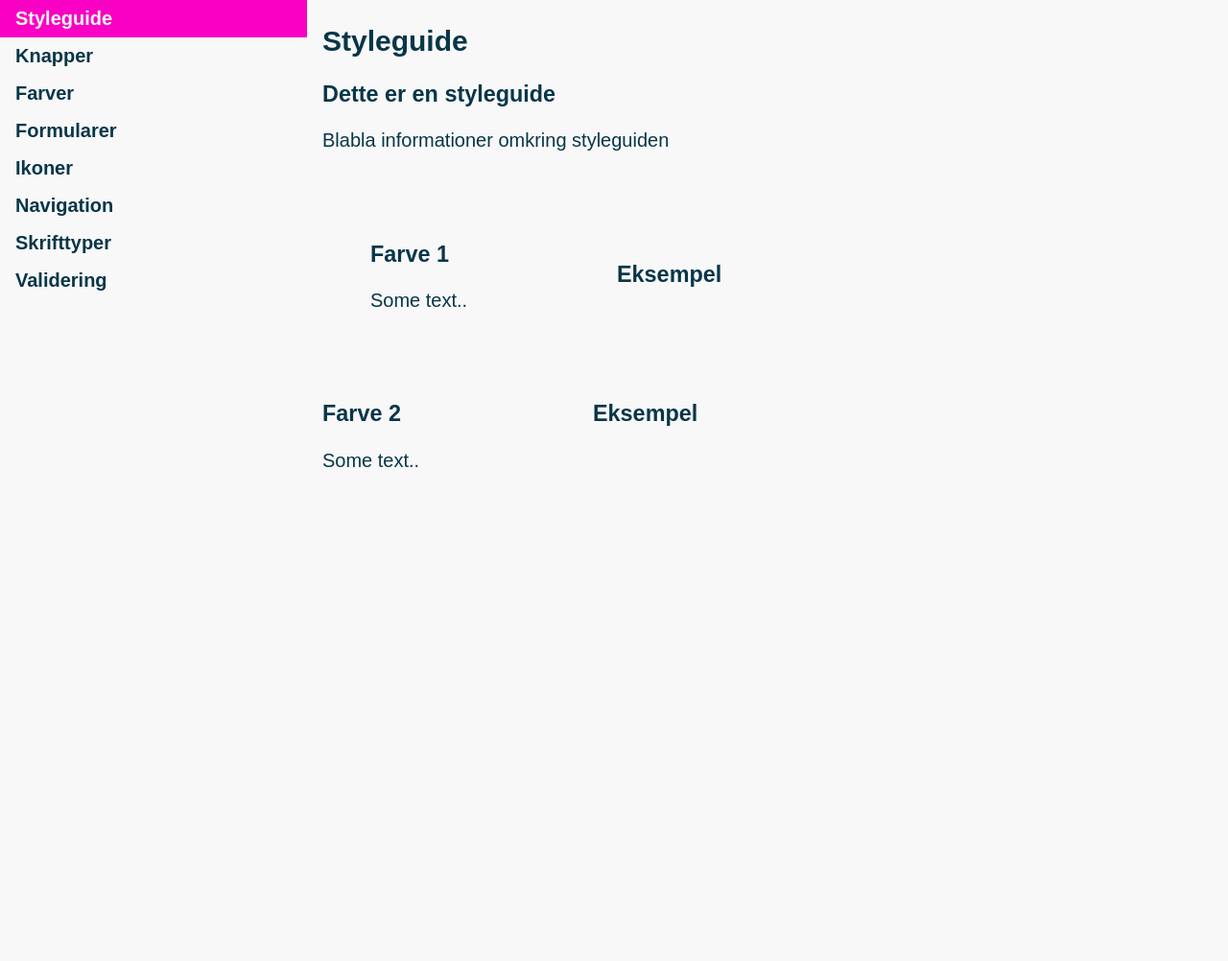
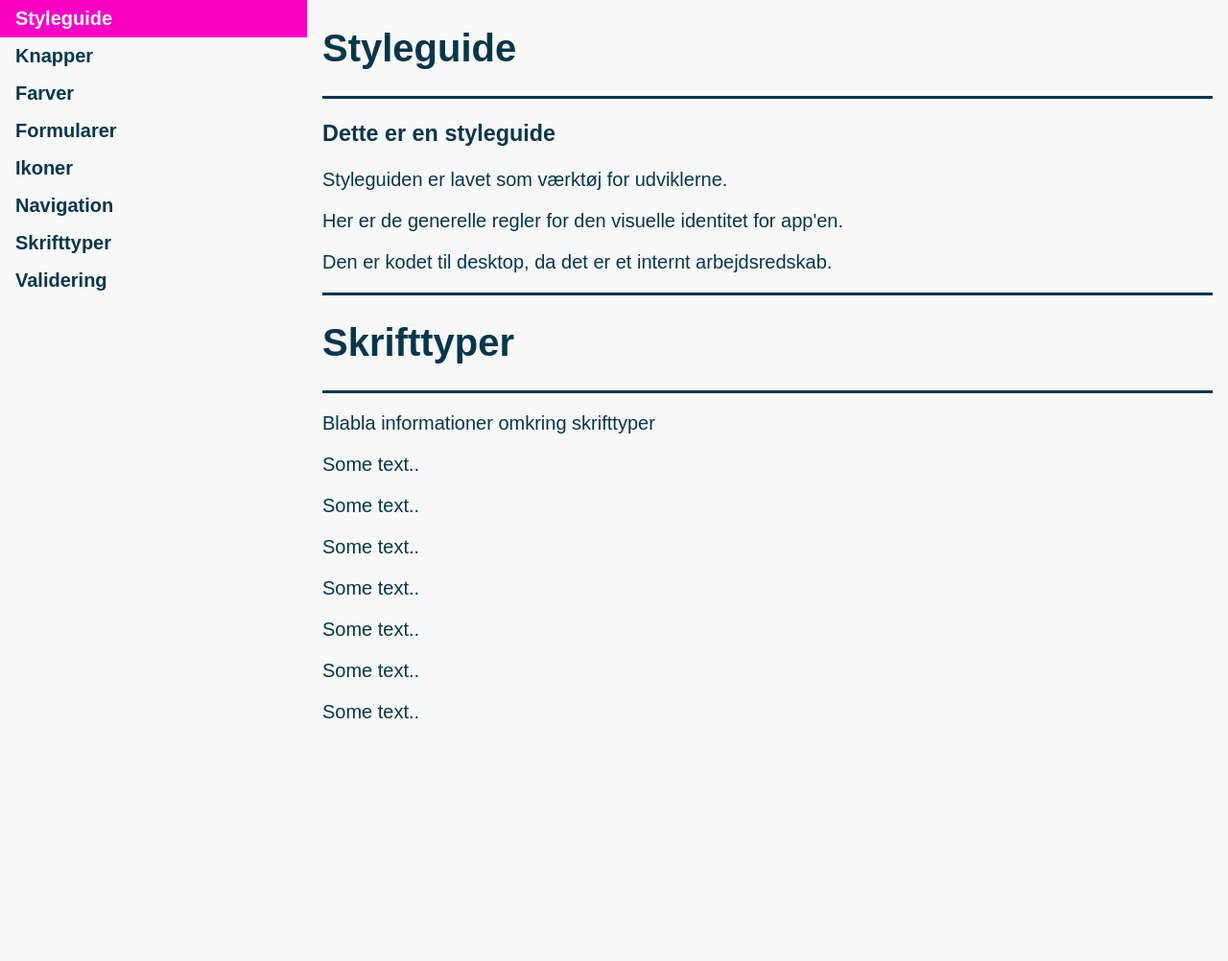
Before and after one commit to Artaey/JumpingFun, a PHP site: page /styleguide/styleguide.html in a window 1280 px wide. Shown: the whole page at 96% size. Run offline with PHP 8.4, Linux system fonts and the light colour scheme.

Commit message:
Overskrifter ændret med border bottom

```diff
--- a/css/styleguide.css
+++ b/css/styleguide.css
@@ -313,4 +313,10 @@ li a:hover:not(.active) {
 
 #aarskort {
   width: 100px;
+}
+
+/*buttons.html - styling af divboks for farver slut*/
+/*type.html - styling af divboks for skrifttyper start*/
+.typediv {
+  border-top: 3px solid #083649;
 }/*# sourceMappingURL=styleguide.css.map */
--- a/css/styleguide.scss
+++ b/css/styleguide.scss
@@ -110,7 +110,6 @@ body {
 /*colors.html - styling af divboks for farver slut*/
 
 /*buttons.html - styling af divboks for farver start*/
-
 .knapper {
   display: flex;
   justify-content: center;
@@ -131,3 +130,9 @@ body {
 #aarskort {
   width: 100px;
 }
+/*buttons.html - styling af divboks for farver slut*/
+
+/*type.html - styling af divboks for skrifttyper start*/
+.typediv{
+  border-top: 3px solid $bluedark;
+}
--- a/styleguide/buttons.html
+++ b/styleguide/buttons.html
@@ -22,9 +22,8 @@
     </ul>
 
     <div id="struktur">
-        <h2>Styleguide</h2>
-        <h3>Knapper</h3>
-        <p>Blabla informationer omkring de anvendte knapper </p>
+        <h1>Knapper</h1>
+        <div class="typediv"></div>
 
         <h3>Knapper på login-siden</h3>
         <div class="row">
--- a/styleguide/colors.html
+++ b/styleguide/colors.html
@@ -20,9 +20,8 @@
   </ul>
 
 <div id="struktur">
-<h2>Styleguide</h2>
-<h3>Farver</h3>
-<p>Blabla informationer omkring de anvendte farver </p>
+<h1>Farver</h1>
+<div class="typediv">
 
 <div class="row">
     <div class="column">
--- a/styleguide/forms.html
+++ b/styleguide/forms.html
@@ -21,8 +21,9 @@
     </ul>
 
         <div id="struktur">
-        <h2>Styleguide</h2>
-        <h3>Formularer</h3>
+        <h1>Formularer</h1>
+        <div class="typediv">
+
         <p>Blabla informationer omkring formularer </p>
         <p>Some text..</p>
         <p>Some text..</p>
--- a/styleguide/icons.html
+++ b/styleguide/icons.html
@@ -21,8 +21,9 @@
     </ul>
 
         <div id="struktur">
-        <h2>Styleguide</h2>
-        <h3>Ikoner</h3>
+        <h1>Ikoner</h1>
+        <div class="typediv">
+
         <p>Blabla informationer omkring ikoner </p>
         <p>Some text..</p>
         <p>Some text..</p>
--- a/styleguide/navigation.html
+++ b/styleguide/navigation.html
@@ -21,8 +21,9 @@
     </ul>
 
         <div id="struktur">
-        <h2>Styleguide</h2>
-        <h3>Navigation</h3>
+        <h1>Navigation</h1>
+        <div class="typediv">
+
         <p>Blabla informationer omkring navigation </p>
         <p>Some text..</p>
         <p>Some text..</p>
--- a/styleguide/styleguide.html
+++ b/styleguide/styleguide.html
@@ -21,28 +21,27 @@
     </ul>
 
 <div id="struktur">
-<h2>Styleguide</h2>
+<h1>Styleguide</h1>
+<div class="typediv">
+
 <h3>Dette er en styleguide</h3>
-<p>Blabla informationer omkring styleguiden </p>
+<p>Styleguiden er lavet som værktøj for udviklerne.</p>
+<p>Her er de generelle regler for den visuelle identitet for app'en. </p>
+<p>Den er kodet til desktop, da det er et internt arbejdsredskab. </p>
 
-<div class="row">
-    <div class="column">
-      <h3>Farve 1</h3>
-      <p>Some text..</p>
-    </div>
-    <div class="column">
-      <h3>Eksempel</h3>
+<div class="typediv">
+  <h1>Skrifttyper</h1>
+  <div class="typediv">
 
-    </div>
+  <p>Blabla informationer omkring skrifttyper </p>
+  <p>Some text..</p>
+  <p>Some text..</p>
+  <p>Some text..</p>
+  <p>Some text..</p>
+  <p>Some text..</p>
+  <p>Some text..</p>
+  <p>Some text..</p>
   </div>
-    <div class="column">
-      <h3>Farve 2</h3>
-      <p>Some text..</p>
-    </div>
-    <div class="column">
-      <h3>Eksempel</h3>
-    </div>
-</div>
-
+  </div>
 </body>
 </html>
--- a/styleguide/type.html
+++ b/styleguide/type.html
@@ -21,6 +21,9 @@
     </ul>
 
     <div id="struktur">
+        <h1>Skrifttyper</h1>
+        <div class="typediv">
+
           <h2>Styleguide</h2>
           <h3>Skrifttyper</h3>
           <p>Blabla informationer omkring skrifttyper </p>
@@ -32,6 +35,7 @@
           <p>Some text..</p>
           <p>Some text..</p>
           </div>
+          </div>
 
 </body>
 </html>
--- a/styleguide/validation.html
+++ b/styleguide/validation.html
@@ -21,8 +21,9 @@
     </ul>
 
         <div id="struktur">
-        <h2>Styleguide</h2>
-        <h3>Validering</h3>
+        <h1>Validering</h1>
+        <div class="typediv">
+
         <p>Blabla informationer omkring validering </p>
         <p>Some text..</p>
         <p>Some text..</p>
```
Also changed, not shown: 1 other file. Lines whose indentation alone changed are shown as unchanged.
